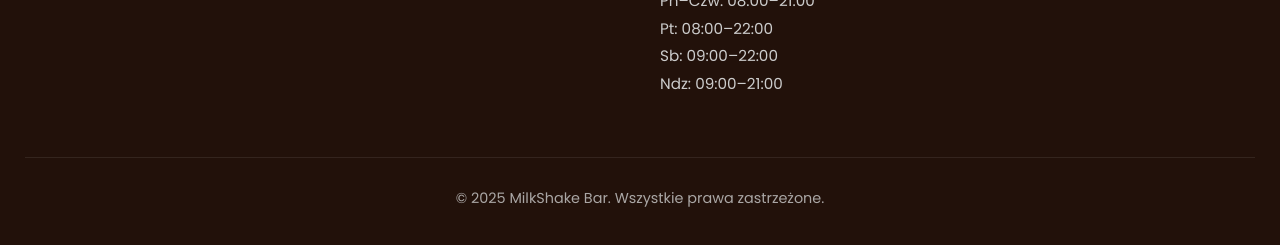
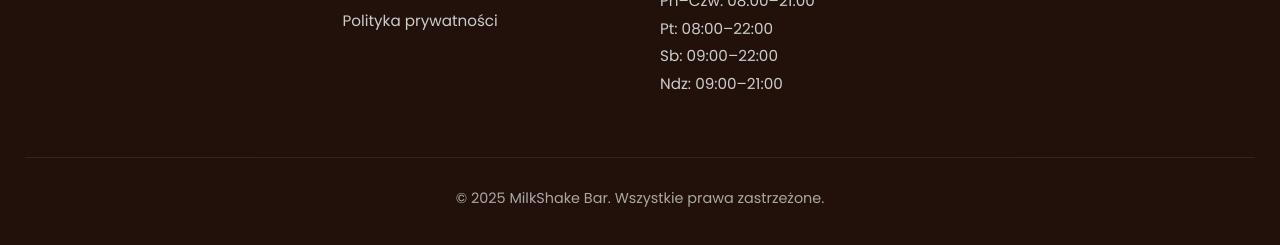
Before and after one commit to LiteBots/Milkshakebar, a website: page index.html in a window 1280 px wide. Shown: the part 5353-5598 px from the top of the page. Drawn offline with nearby package versions, Linux system fonts and the light colour scheme; no server answers.

Commit message:
Update index.html

```diff
--- a/index.html
+++ b/index.html
@@ -675,6 +675,7 @@
             <li><a href="#menu">Menu MilkShake Bar Słupsk</a></li>
             <li><a href="#gallery">Galeria</a></li>
             <li><a href="#reservation">Rezerwacja</a></li>
+            <li><a href="privacypolicy.html">Polityka prywatności</a></li>
           </ul>
         </div>
         <div class="footer-col">
```
